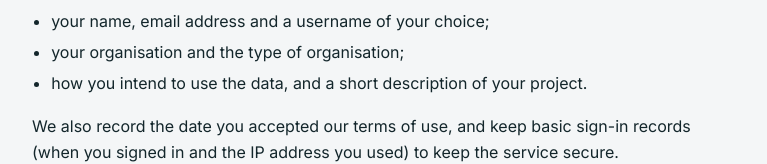
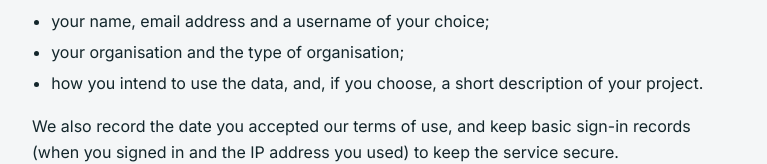
Before and after one commit to pdh1981/senseh2o-website, a plain HTML site: page privacy.html in a window 1280 px wide. Shown: the part 606-770 px from the top of the page, without its empty margins (256-1023 px from the left). Drawn offline with Linux system fonts and the light colour scheme.

Commit message:
Privacy notice: project description is optional
Co-Authored-By: Claude Opus 5.5 <noreply@anthropic.com>
Claude-Session: https://claude.ai/code/session_01AFuoSmT9VMwBTFwhFfedpB

```diff
--- a/privacy.html
+++ b/privacy.html
@@ -68,7 +68,7 @@ footer { border-top: 1px solid var(--line); padding: 1.5rem 0 2.5rem; color: var
   <ul>
     <li>your name, email address and a username of your choice;</li>
     <li>your organisation and the type of organisation;</li>
-    <li>how you intend to use the data, and a short description of your project.</li>
+    <li>how you intend to use the data, and, if you choose, a short description of your project.</li>
   </ul>
   <p>We also record the date you accepted our terms of use, and keep basic sign-in records (when you signed in and the IP address you used) to keep the service secure.</p>
 
```
